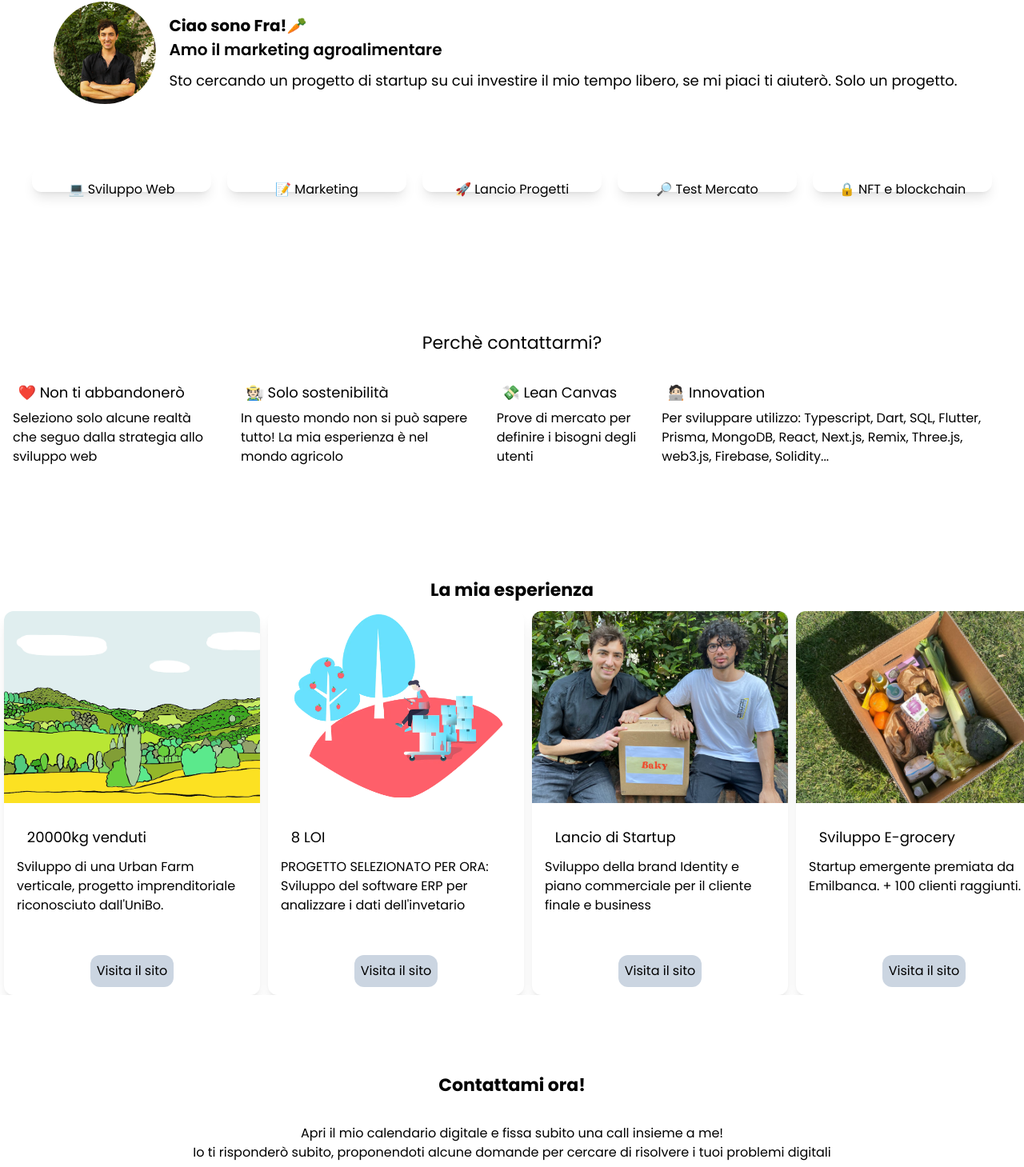
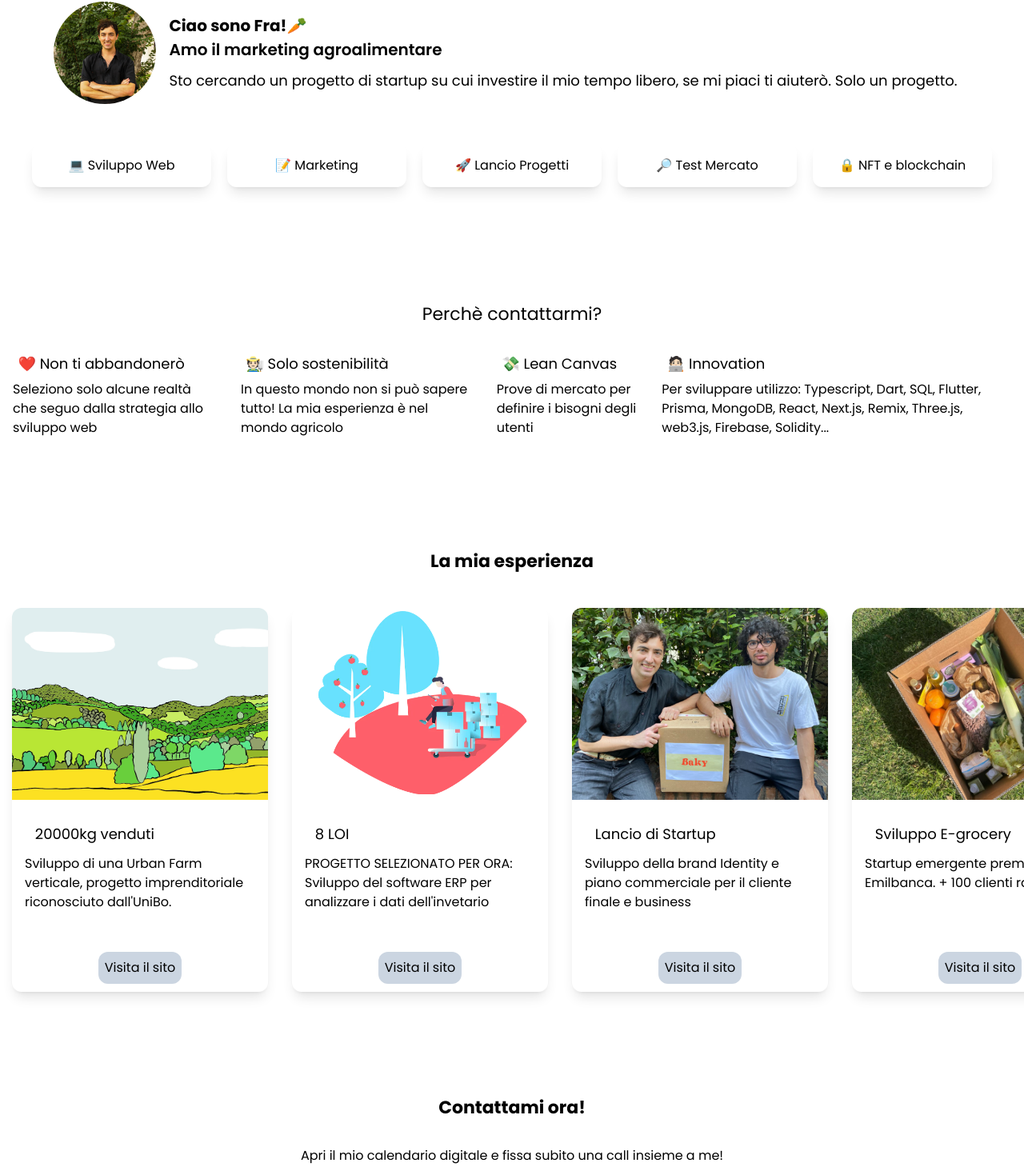
Before and after one commit to francemazzi/frasma, a Next.js app: page / in a window 1280 px wide. Shown: the part 893-2352 px from the top of the page at 80% size. Built offline with nearby package versions, Linux system fonts and the light colour scheme.

Commit message:
fix: linktree css

```diff
--- a/components/molecols/portfolio/Portofolio.tsx
+++ b/components/molecols/portfolio/Portofolio.tsx
@@ -13,12 +13,12 @@ function Portofolio() {
       <div className="text-[22px] text-center font-bold my-[10px]">
         La mia esperienza
       </div>
-      <div className="flex flex-row items-center overflow-x-scroll">
+      <div className="flex flex-row items-center overflow-x-scroll py-8">
         {PORTFOLIO.map((data, i) => {
           return (
             <div
               key={i}
-              className="flex flex-col w-[20rem] items-center rounded-[12px] shadow-lg mx-[5px] h-[30rem] lg:h-[30rem] relative"
+              className="flex flex-col w-[20rem] items-center rounded-[12px] shadow-lg mx-[15px] h-[30rem] lg:h-[30rem] relative"
             >
               <div className="relative h-[15rem] w-[20rem]">
                 <Image
--- a/components/molecols/shortDescription/ShortDescription.tsx
+++ b/components/molecols/shortDescription/ShortDescription.tsx
@@ -3,11 +3,11 @@ import { WORK_FLOW } from "../../../common/navbarCostants";
 
 function ShortDescription() {
   return (
-    <div className="flex flex-row lg:items-center lg:justify-center overflow-x-scroll py-[50px]">
+    <div className="flex flex-row lg:items-center lg:justify-center overflow-x-scroll py-[20px]">
       {WORK_FLOW.map((work, i) => {
         return (
           <div key={i}>
-            <div className="h-[30px] p-[15px] rounded-[12px] m-[10px] text-center shadow-lg w-[14rem]  ">
+            <div className="h-30px  p-[15px] rounded-[12px] m-[10px] text-center shadow-lg w-[14rem]">
               {work.work}
             </div>
           </div>
```
